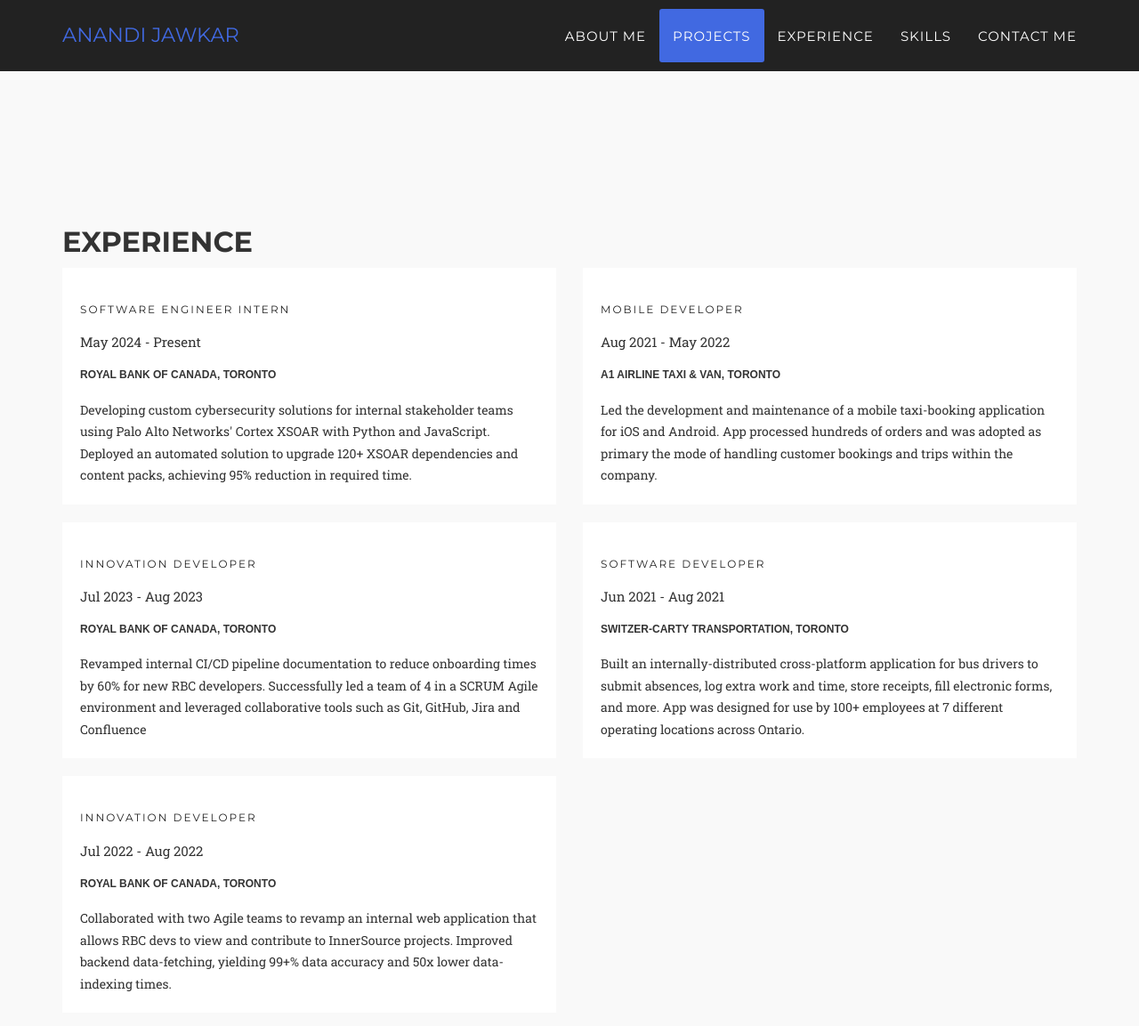
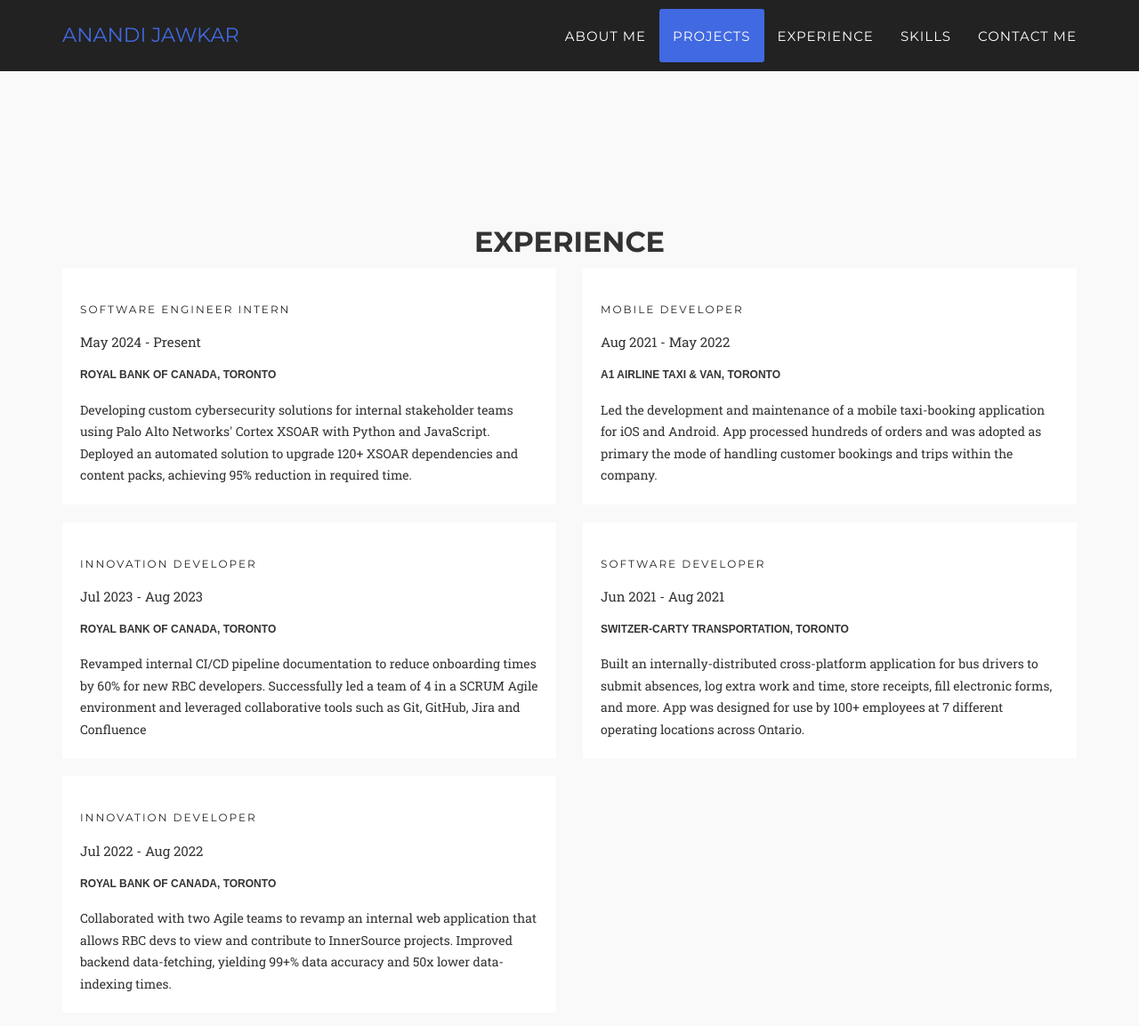
Before and after one commit to anandijawkar/aj, a Jekyll site: the page built from index.html, in a window 1280 px wide and 1400 px high, scrolled down 3718 px. Shown: the top 1153 px of the window at 89% size. Built offline with Jekyll 4.4.1, drawn with Linux system fonts in a browser that asks for light colours; nearby versions of some CDN libraries; some web fonts are replaced; library files that are not in the unit come from our copies.

Commit message:
Update agency.css

```diff
--- a/_includes/css/agency.css
+++ b/_includes/css/agency.css
@@ -8,6 +8,9 @@ body {
     overflow-x: hidden;
     font-family: "Roboto Slab","Helvetica Neue",Helvetica,Arial,sans-serif;
     color: #{{ site.data.template.color.secondary-dark }};
+}
+.section-title h2 {
+    text-align: center;
 }
 
 .text-muted {
```
